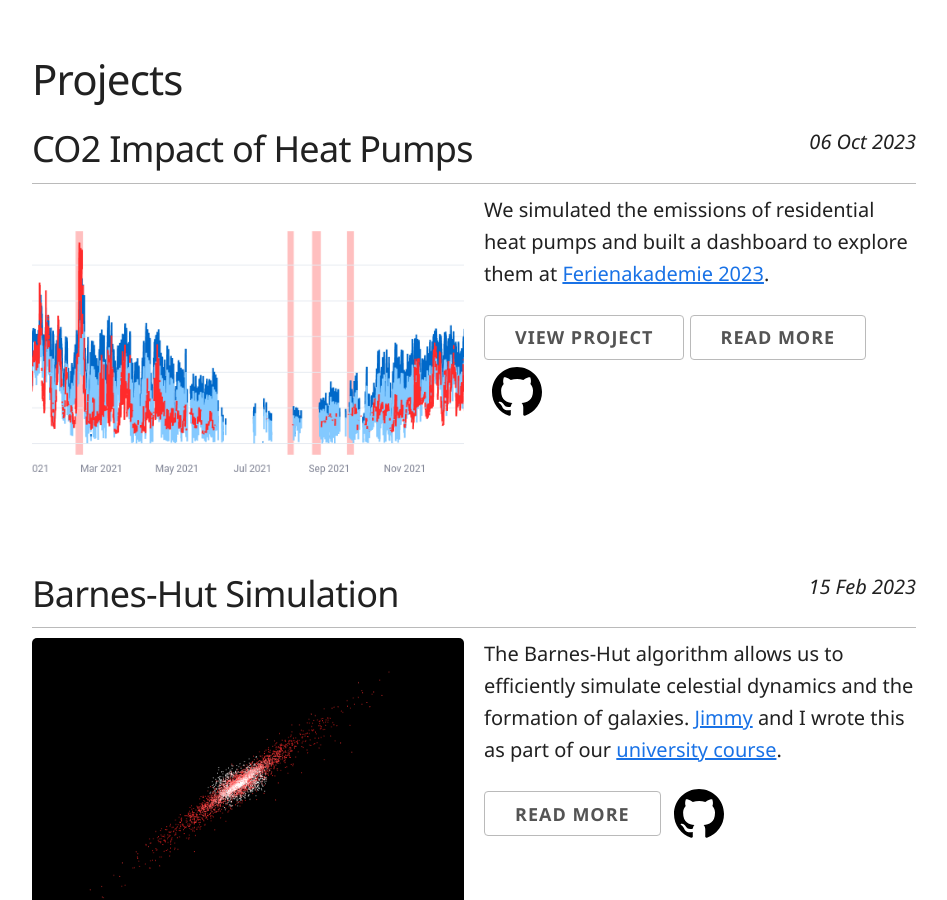
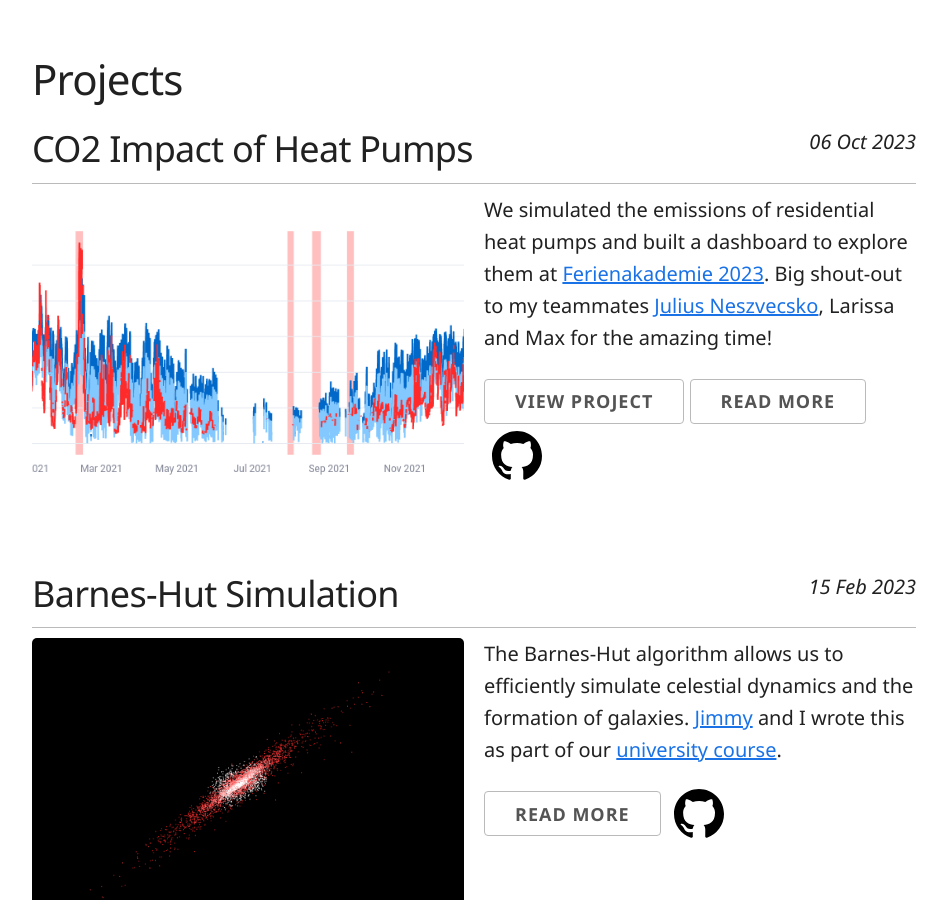
Before and after one commit to missing-user/missing-user.github.io, a Jekyll site: the page built from index.md, in a window 1280 px wide and 900 px high, scrolled down 424 px. Shown: the whole window, without its empty margins (166-1113 px from the left). Built offline with Jekyll 4.4.1, drawn with Linux system fonts in a browser that asks for light colours.

Commit message:
Social added

```diff
--- a/_posts/2023-10-06-co2-impact-of-heat-pumps.md
+++ b/_posts/2023-10-06-co2-impact-of-heat-pumps.md
@@ -7,7 +7,7 @@ images:
 link: https://heat-pump.streamlit.app/
 repository: https://github.com/missing-user/heat-pump-dashboard/
 ---
-We simulated the emissions of residential heat pumps and built a dashboard to explore them at [Ferienakademie 2023](https://ferienakademie.de/).
+We simulated the emissions of residential heat pumps and built a dashboard to explore them at [Ferienakademie 2023](https://ferienakademie.de/). Big shout-out to my teammates [Julius Neszvecsko](https://www.linkedin.com/in/julius-neszvecsko-59a55a247), Larissa and Max for the amazing time!
 
 ## Introduction
 
```
